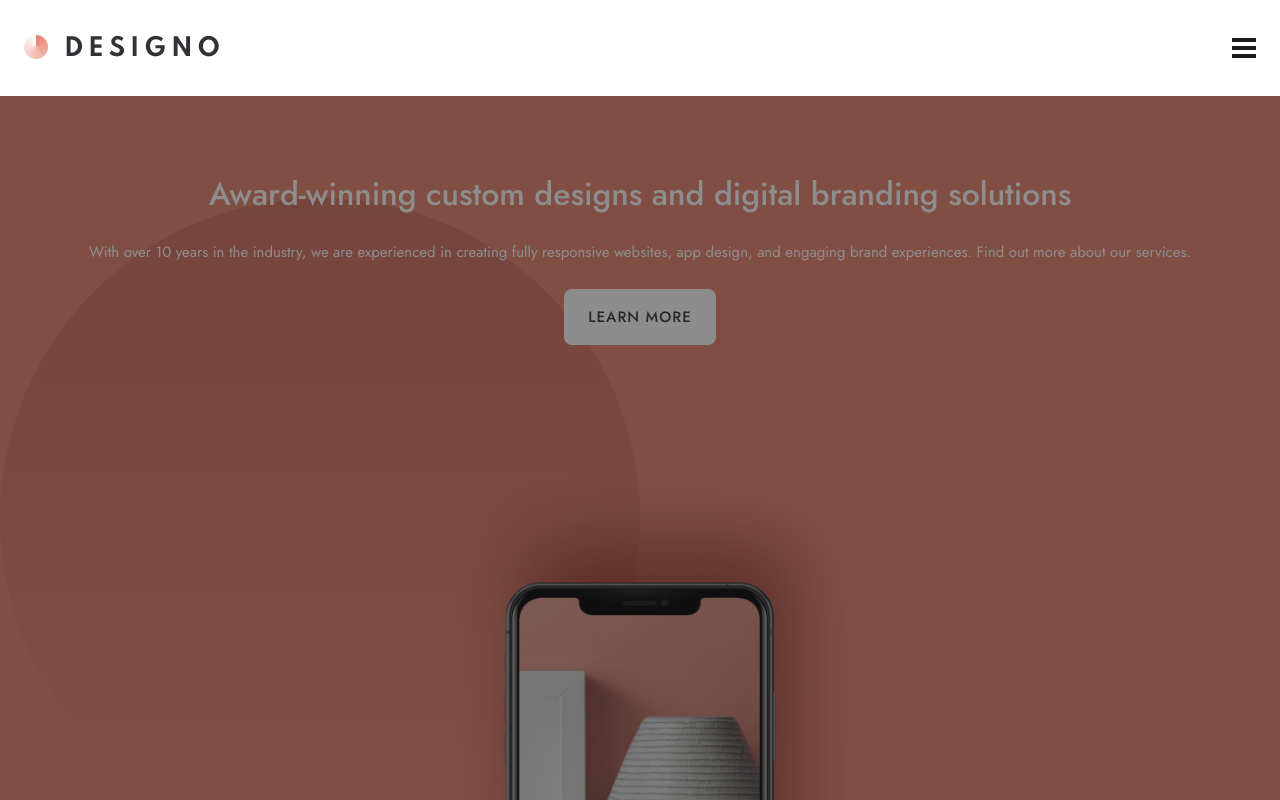
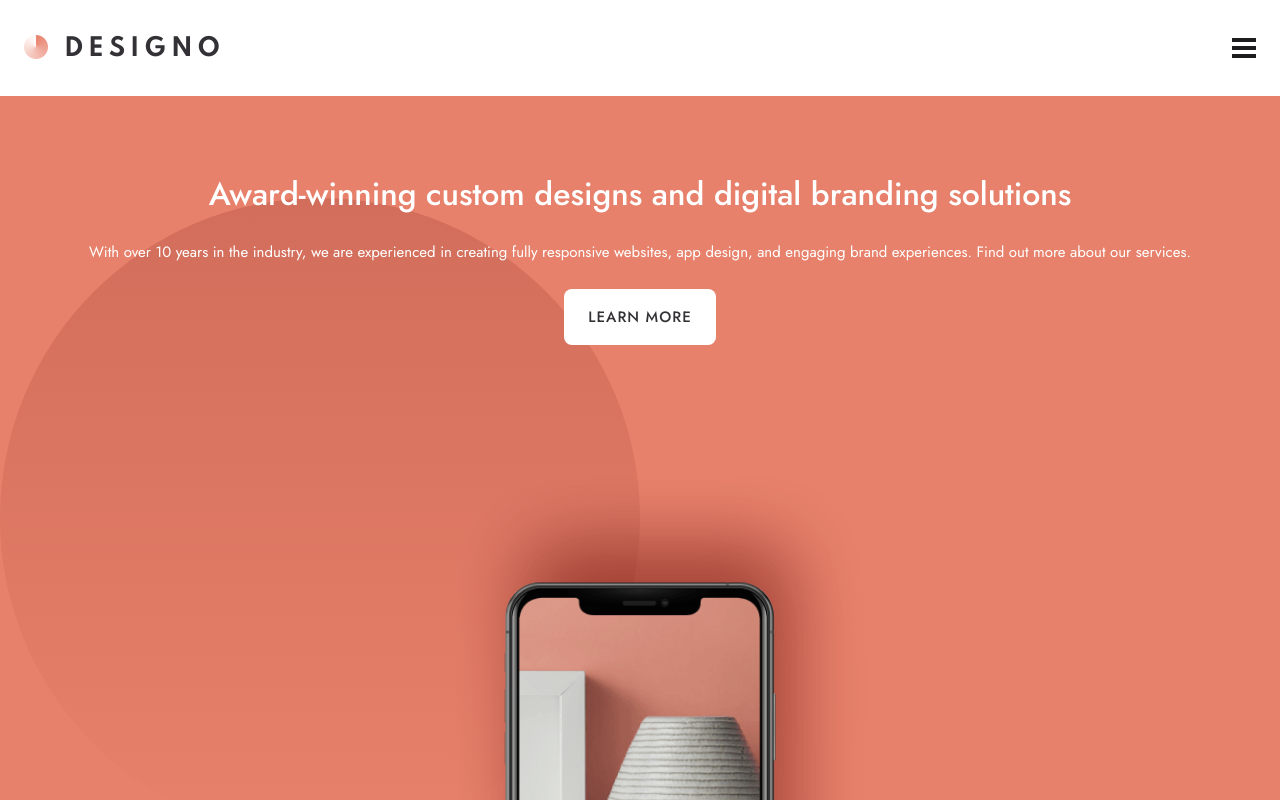
Before and after one commit to g-akca/designo, a React (Vite) app: page / in a window 1280 px wide. Shown: the top 800 px of the page. Built offline with nearby package versions, Linux system fonts and the light colour scheme.

Commit message:
Fix initial menu state and update Header to toggle close and open button

```diff
--- a/src/App.tsx
+++ b/src/App.tsx
@@ -4,7 +4,7 @@ import MainRouter from "./routers/MainRouter";
 import { useState } from "react";
 
 function App() {
-  const [isMenuOpen, setIsMenuOpen] = useState(true);
+  const [isMenuOpen, setIsMenuOpen] = useState(false);
 
   return (
     <div className="text-base leading-base text-dark-grey min-h-screen bg-white flex flex-col gap-24">
--- a/src/components/layout/Header.tsx
+++ b/src/components/layout/Header.tsx
@@ -1,4 +1,5 @@
 import hamburgerIcon from "/assets/shared/mobile/icon-hamburger.svg";
+import closeIcon from "/assets/shared/mobile/icon-close.svg";
 import darkLogo from "/assets/shared/desktop/logo-dark.png";
 
 type HeaderProps = {
@@ -12,9 +13,15 @@ function Header({ isMenuOpen, openMenu, closeMenu }: HeaderProps) {
     <header className="fixed z-50 top-0 inset-x-0 bg-white h-24 px-6 flex justify-between items-center gap-5">
       <img src={darkLogo} alt="Designo logo" className="max-w-50.5 min-w-0 shrink" />
 
-      <button type="button" aria-label="Open menu">
-        <img src={hamburgerIcon} alt="" className="w-6" />
-      </button>
+      {isMenuOpen ? (
+        <button type="button" onClick={closeMenu} aria-label="Close menu">
+          <img src={closeIcon} alt="" className="w-5" />
+        </button>
+      ) : (
+        <button type="button" onClick={openMenu} aria-label="Open menu">
+          <img src={hamburgerIcon} alt="" className="w-6" />
+        </button>
+      )}
     </header>
   )
 }
```
